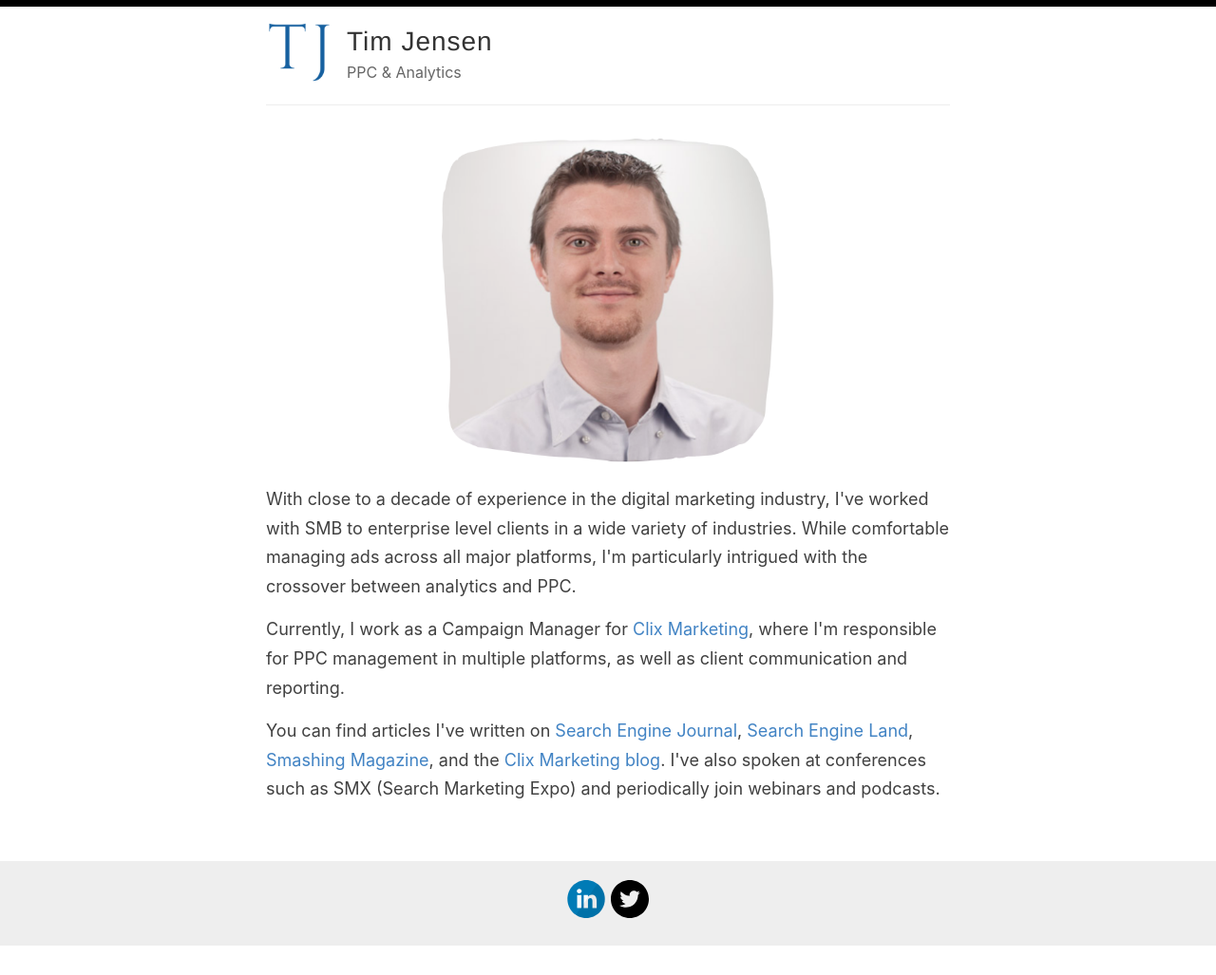
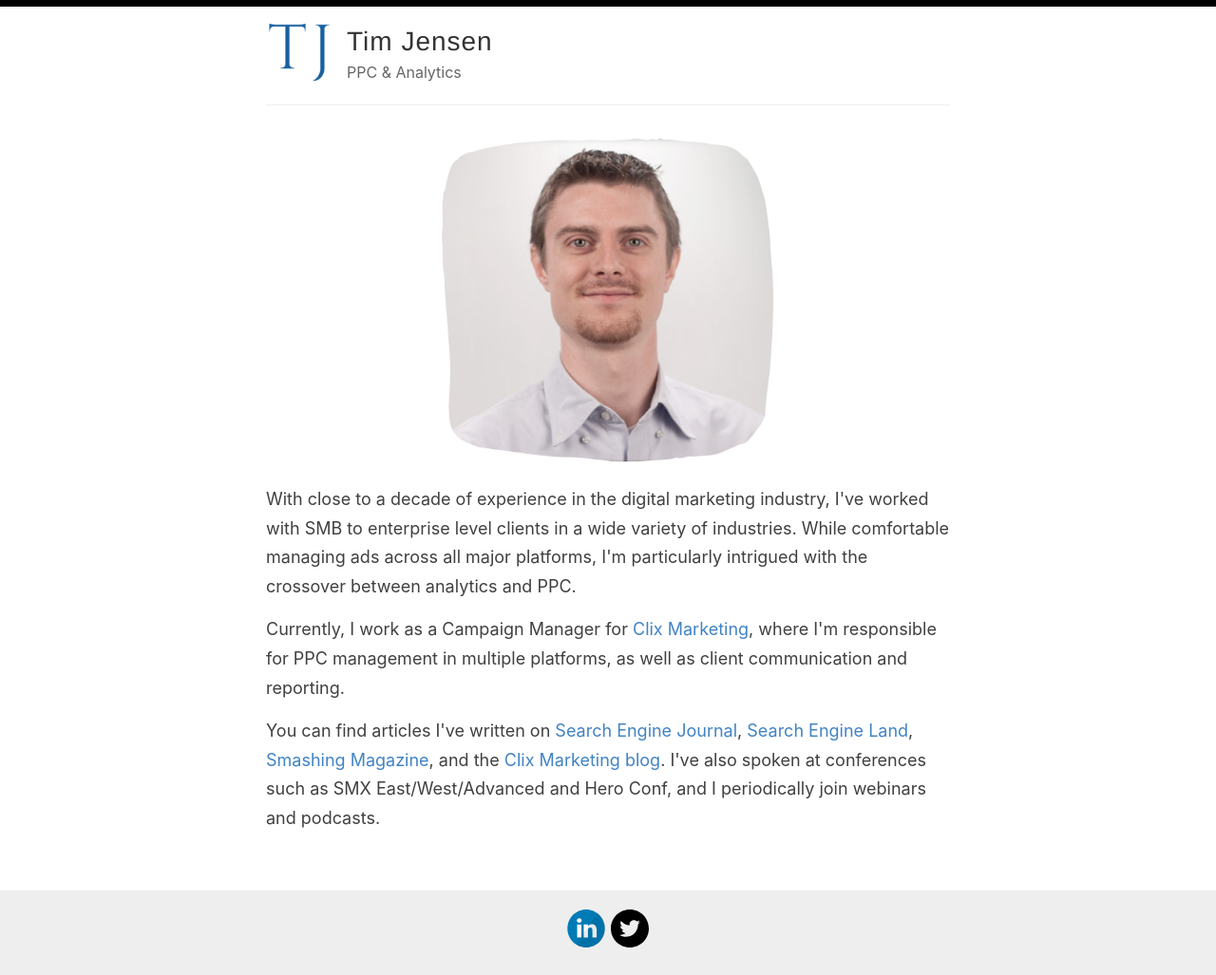
Before and after one commit to timothyjj/timothyjj.github.io, a Jekyll site: the page built from index.html, in a window 1280 px wide. Shown: the whole page at 95% size. Built offline with Jekyll 4.4.1, drawn with Linux system fonts in a browser that asks for light colours; the list of posts is cut into pages by our own code; before the commit the page ends 997 px from its top, so only the background shows below that.

Commit message:
Update index.html

```diff
--- a/index.html
+++ b/index.html
@@ -9,4 +9,4 @@
 
 <p>Currently, I work as a Campaign Manager for <a href="http://clixmarketing.com">Clix Marketing</a>, where I'm responsible for PPC management in multiple platforms, as well as client communication and reporting.</p>
 
-<p>You can find articles I've written on <a href="https://www.searchenginejournal.com/author/tim-jensen/" target="_blank">Search Engine Journal</a>, <a href="https://searchengineland.com/author/tim-jensen" target="_blank">Search Engine Land</a>, <a href="https://www.smashingmagazine.com/author/tim-jensen/" target="_blank"> Smashing Magazine</a>, and the <a href="http://www.clixmarketing.com/blog/" target="_blank">Clix Marketing blog</a>. I've also spoken at conferences such as SMX (Search Marketing Expo) and periodically join webinars and podcasts.</p>
+<p>You can find articles I've written on <a href="https://www.searchenginejournal.com/author/tim-jensen/" target="_blank">Search Engine Journal</a>, <a href="https://searchengineland.com/author/tim-jensen" target="_blank">Search Engine Land</a>, <a href="https://www.smashingmagazine.com/author/tim-jensen/" target="_blank"> Smashing Magazine</a>, and the <a href="http://www.clixmarketing.com/blog/" target="_blank">Clix Marketing blog</a>. I've also spoken at conferences such as SMX East/West/Advanced and Hero Conf, and I periodically join webinars and podcasts.</p>
```
